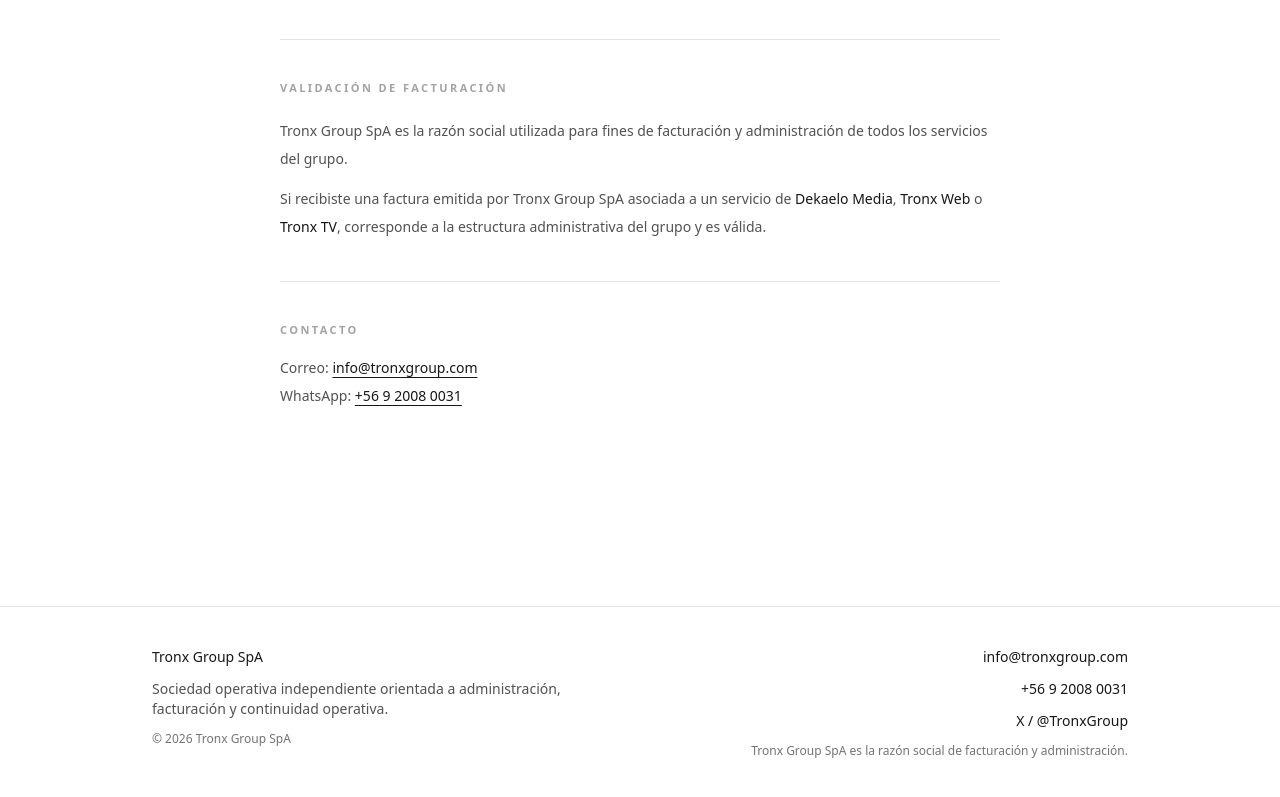
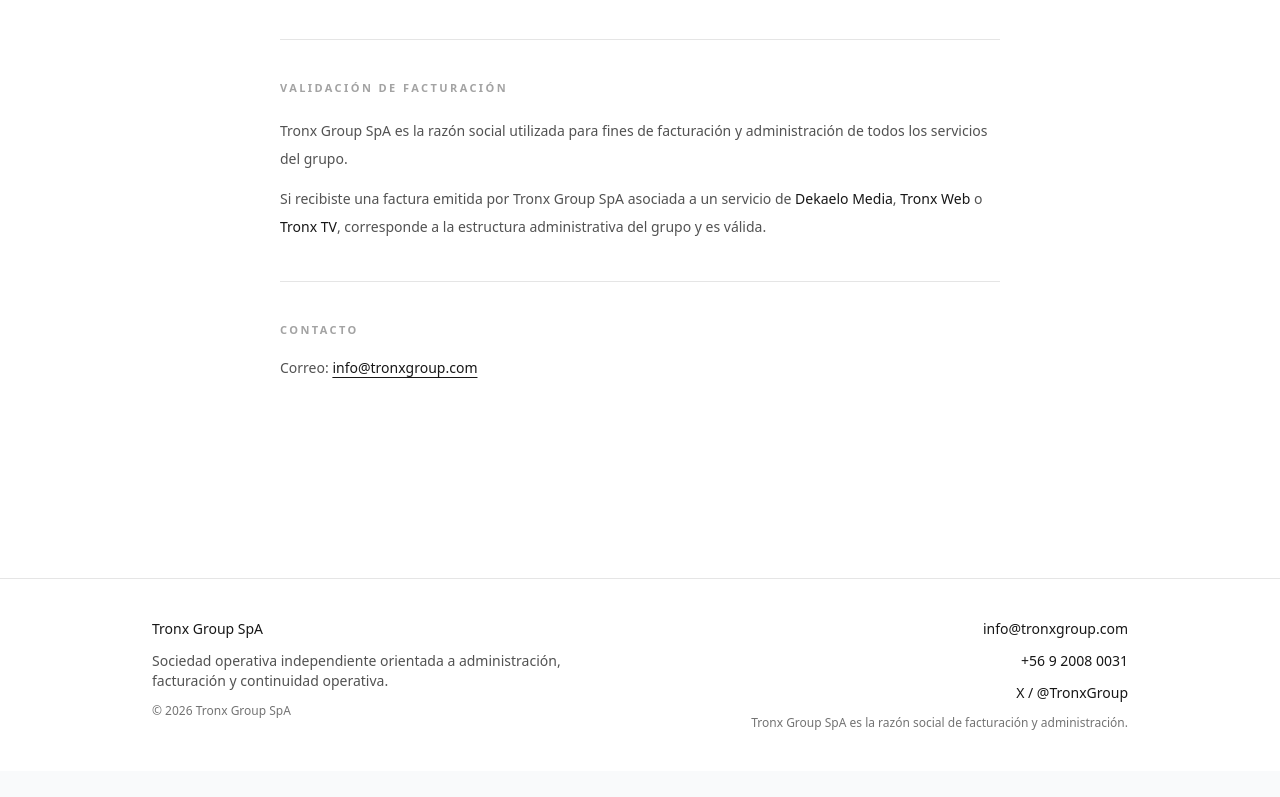
Before and after one commit to TronxGroup/tronxgroup, a Next.js app: page / in a window 1280 px wide. Shown: the part 1515-2312 px from the top of the page. After the commit the page ends 2286 px from the top, so only its background shows below. Built offline with nearby package versions, Linux system fonts and the light colour scheme.

Commit message:
Update page.tsx

```diff
--- a/app/page.tsx
+++ b/app/page.tsx
@@ -50,7 +50,7 @@
     name: "Tronx TV",
     role: "Activo editorial audiovisual",
     description: "Desarrollo editorial audiovisual independiente. Serie documental Reality Day y proyectos de largo plazo.",
-    href: "https://www.youtube.com/@tronxtv",
+    href: "https://www.tronxtv.com",
     tag: "Editorial",
     socials: [
       { href: "https://youtube.com/@tronxtv", icon: <FaYoutube size={14} />, label: "YouTube" },
@@ -255,20 +255,8 @@
                 info@tronxgroup.com
               </a>
             </p>
-            <p>
-              WhatsApp:{" "}
-              <a
-                href="https://wa.me/56920080031"
-                target="_blank"
-                rel="noopener noreferrer"
-                className="text-neutral-900 underline underline-offset-4 hover:text-neutral-500 transition"
-              >
-                +56 9 2008 0031
-              </a>
-            </p>
           </div>
         </Section>
-
 
       </div>
     </main>
```
